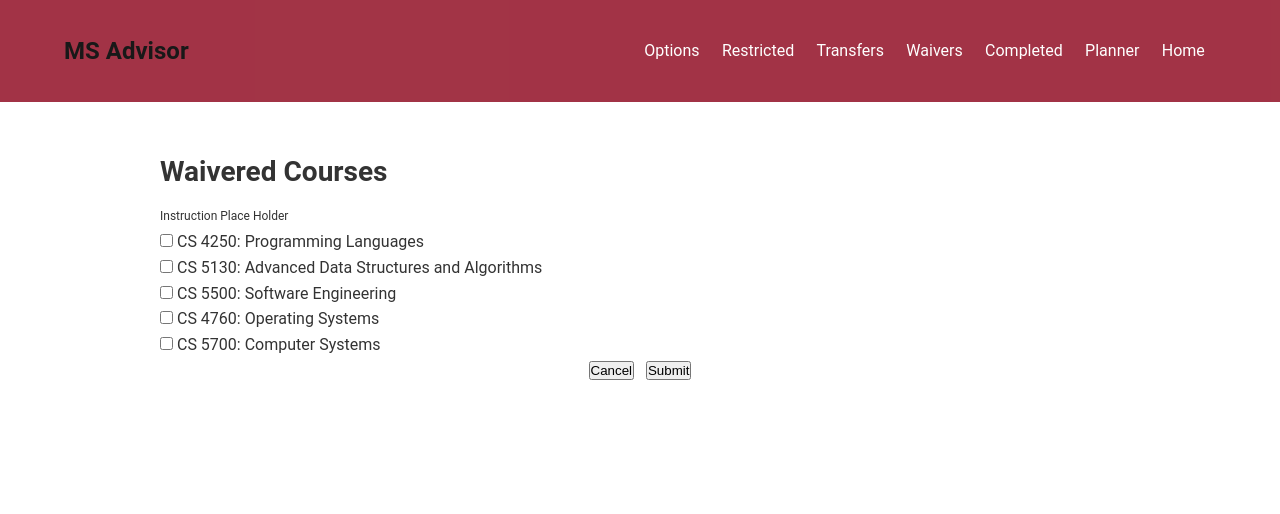
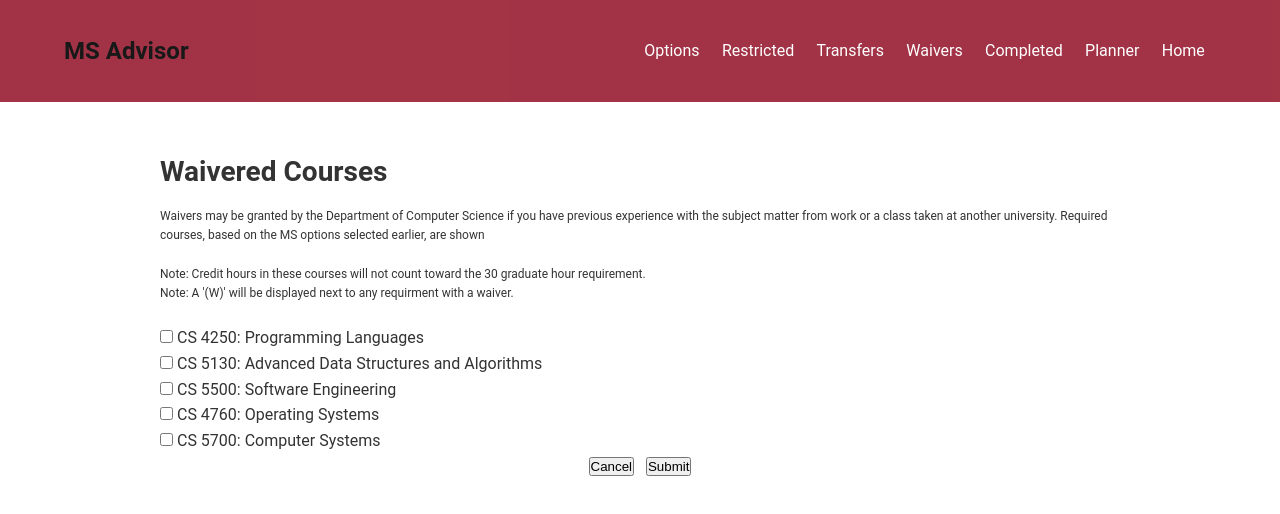
Before and after one commit to kpsmithjr/ms_advisor, a React (Create React App) app: page /waivers in a window 1280 px wide. Shown: the top 514 px of the page. Built offline with nearby package versions, Linux system fonts and the light colour scheme.

Commit message:
Added instructions.

```diff
--- a/src/components/CompletedCoureses.tsx
+++ b/src/components/CompletedCoureses.tsx
@@ -110,7 +110,9 @@ const CompletedCourses = ({completed, msTrack, handler}: ICompletedCourses) => {
         <h1>Completed Courses</h1>
       </div>
       <div className='instructions'>
-				<p>Instruction Place Holder</p>
+				<p>Select any course you have completed while in the MS program in Computer Science at UMSL.</p>
+        <br>
+        </br>
 			</div>
       <CompletedContainer>
         {formData.map((course, index) => {
--- a/src/components/CoursePlanner.tsx
+++ b/src/components/CoursePlanner.tsx
@@ -71,12 +71,11 @@ const CoursePlanner = ( {options, plan, waivers, restrictedCourses, completed, p
 	};
 
 	const meetsMyOptions = (offeredEvening: boolean, offeredOnline: boolean) => {
-		if ((options.eveningOnly && !offeredEvening) ||
-			options.onlineOnly && !offeredOnline) {
+		if ((options.eveningOnly && !offeredEvening) || options.onlineOnly && !offeredOnline) {
 			return false;
 		} else {
 			return true;
-        }
+    }
 	}
 
 	const getAvailCourses = () => {
--- a/src/components/Restricted.tsx
+++ b/src/components/Restricted.tsx
@@ -17,7 +17,7 @@ type RestrictedCourseType = {
 };
 
 const RestrictedContainer = styled.div`
-`
+`;
 
 const Restricted = ({restrictedCourses, handler}: IRestricted) => {
 
@@ -120,7 +120,12 @@ const Restricted = ({restrictedCourses, handler}: IRestricted) => {
         <h1>Restricted Courses</h1>
       </div>
 			<div className='instructions'>
-				<p>Instruction Place Holder</p>
+				<p>Restricted courses are those that cover undergraduate level computer science and mathematics skills required in order to proceed with graduate study.</p>
+				<p>Please select any courses you have <big><b>NOT</b></big> taken.</p>
+				<br></br>
+				<p>Note: These restricted courses should be fulfilled in the first few semesters (optimally in the first semester).</p>
+				<p>Note: Credit hours in these courses will not count toward the 30 graduate hour requirement. </p>
+				<br></br>
 			</div>
 
 			<h3>Computer Science Courses</h3>
@@ -140,6 +145,7 @@ const Restricted = ({restrictedCourses, handler}: IRestricted) => {
           );
       	})
 			}
+			<br></br>
 			</RestrictedContainer>
 			<h3>Mathematics Courses</h3>
 			<RestrictedContainer>
--- a/src/components/Transfers.tsx
+++ b/src/components/Transfers.tsx
@@ -36,8 +36,11 @@ const Transfers = ({transfersHrs, setTransferHanlder}: ITransfers) => {
         <h1>Transfer Courses</h1>
       </div>
 			<div className='instructions'>
-        Enter the number of credit hours to transfer into the program. (Note: A maximim of {max_trans_hrs} transfered hours will be applied to the degree.)
+        Enter the number of credit hours to transfer into the program.
+				<br></br>
+				Note: A maximim of {max_trans_hrs} transfered hours will be applied to the degree.
       </div>
+			<br></br>
 			<form className='forms'>
 				<label>Transfer credit hours:
 					<input
--- a/src/components/Waivers.tsx
+++ b/src/components/Waivers.tsx
@@ -144,7 +144,13 @@ const Waivers = ({waivers, msTrack, handler}: IWaivers) => {
         <h1>Waivered Courses</h1>
       </div>
       <div className='instructions'>
-				<p>Instruction Place Holder</p>
+				<p>Waivers may be granted by the Department of Computer Science if you have previous experience with
+           the subject matter from work or a class taken at another university. Required courses, based on the MS
+           options selected earlier, are shown</p>
+        <br></br>
+        <p>Note: Credit hours in these courses will not count toward the 30 graduate hour requirement.</p>
+        <p>Note: A '(W)' will be displayed next to any requirment with a waiver.</p>
+        <br></br>
 			</div>
       <WaiverContainer>
         {formData.map((course, index) => {
```
